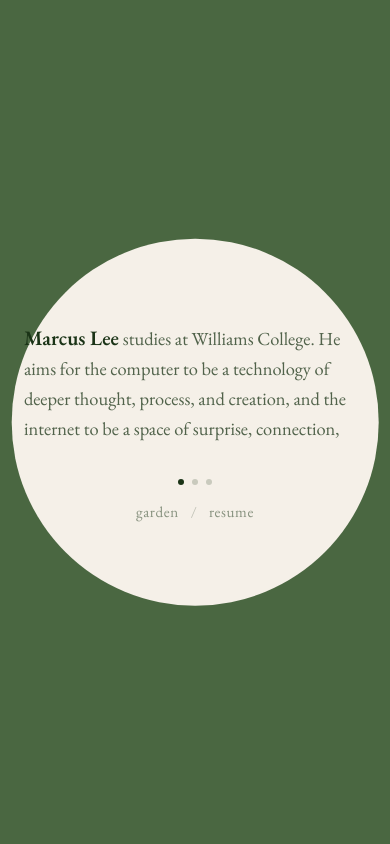
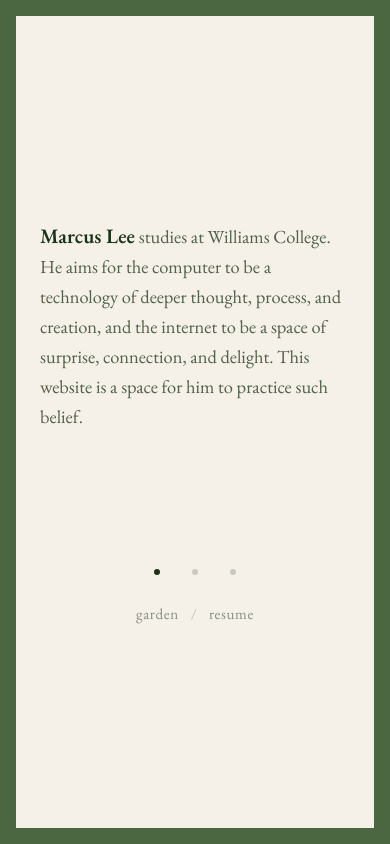
Before and after one commit to marcusnglee/marcusnglee.github.io, a SvelteKit app: page / in a window 390 px wide. Built offline with nearby package versions, Linux system fonts and the light colour scheme.

Commit message:
mobile fixed

```diff
--- a/src/routes/+page.svelte
+++ b/src/routes/+page.svelte
@@ -4,13 +4,15 @@
 
 	let displayedSlide = $state(0);
 	let animState = $state<'idle' | 'exiting' | 'entering'>('idle');
+	let locked = false;
 	let touchStartY = 0;
 
 	const sleep = (ms: number) => new Promise<void>((r) => setTimeout(r, ms));
 
 	async function goToSlide(n: number) {
-		if (n < 0 || n > 2 || n === displayedSlide || animState !== 'idle') return;
+		if (n < 0 || n > 2 || n === displayedSlide || locked) return;
 
+		locked = true;
 		animState = 'exiting';
 		await sleep(340);
 
@@ -21,10 +23,13 @@
 		await sleep(560);
 
 		animState = 'idle';
+		await sleep(300);
+		locked = false;
 	}
 
 	function handleWheel(e: WheelEvent) {
 		e.preventDefault();
+		if (locked) return;
 		goToSlide(e.deltaY > 0 ? displayedSlide + 1 : displayedSlide - 1);
 	}
 
@@ -70,8 +75,9 @@
 				<p class="slide-label">Currently, I'm thinking about</p>
 				<ul class="slide-list">
 					<li>Privacy-preserving ML systems, Federated Learning</li>
-					<li>Streaming Platform's Impact on Music Culture</li>
-					<li>Internet Dark Forest</li>
+					<li>Streaming Platforms' Impact on Music Culture</li>
+					<li>Dark Forest Theory of the Internet</li>
+					<li>Knowledge Bases!</li>
 				</ul>
 			{:else}
 				<p class="slide-label">I always hold curiosity for</p>
@@ -83,6 +89,10 @@
 				</ul>
 			{/if}
 		</div>
+
+		{#if displayedSlide === 0}
+			<span class="scroll-hint" aria-hidden="true">scroll for more</span>
+		{/if}
 
 		<div class="dots">
 			<button class="dot" class:active={displayedSlide === 0} onclick={() => goToSlide(0)} aria-label="Slide 1"></button>
@@ -128,7 +138,7 @@
 		width: 100%;
 		display: flex;
 		flex-direction: column;
-		height: min(380px, 52vmin);
+		height: min(380px, 60vh);
 
 		--color-text-primary: #1a3316;
 		--color-text-secondary: rgba(26, 51, 22, 0.75);
@@ -208,17 +218,30 @@
 	}
 
 	.dot {
+		width: 30px;
+		height: 30px;
+		border-radius: 50%;
+		background: transparent;
+		border: none;
+		padding: 0;
+		cursor: pointer;
+		position: relative;
+	}
+
+	.dot::after {
+		content: '';
+		position: absolute;
+		top: 50%;
+		left: 50%;
+		transform: translate(-50%, -50%);
 		width: 6px;
 		height: 6px;
 		border-radius: 50%;
 		background: rgba(26, 51, 22, 0.2);
-		border: none;
-		padding: 0;
-		cursor: pointer;
 		transition: background 0.3s;
 	}
 
-	.dot.active {
+	.dot.active::after {
 		background: #1a3316;
 	}
 
@@ -249,9 +272,47 @@
 		color: rgba(26, 51, 22, 0.25);
 	}
 
+	/* --- scroll hint --- */
+
+	.scroll-hint {
+		display: block;
+		text-align: center;
+		font-size: var(--text-xs);
+		color: var(--color-text-tertiary);
+		letter-spacing: 0.06em;
+		margin-top: var(--space-6);
+		animation: hintFade 4s ease-in-out forwards;
+		pointer-events: none;
+	}
+
+	@keyframes hintFade {
+		0%, 60% { opacity: 1; }
+		100%    { opacity: 0; }
+	}
+
 	@media (max-width: 600px) {
 		.hero {
-			padding: var(--space-6);
+			padding: var(--space-4);
+		}
+
+		.hero-circle {
+			width: calc(100% - var(--space-8));
+			height: calc(100% - var(--space-8));
+			top: 50%;
+			left: 50%;
+			transform: translate(-50%, -50%);
+			border-radius: 0;
+		}
+
+		.hero-content {
+			max-width: 100%;
+			height: auto;
+			min-height: auto;
+			padding: 0 var(--space-6);
+		}
+
+		.slide-list li {
+			font-size: var(--text-base);
 		}
 	}
 </style>
--- a/src/routes/resume/+page.svelte
+++ b/src/routes/resume/+page.svelte
@@ -44,7 +44,7 @@
 		position: fixed;
 		width: min(860px, 94vmin);
 		height: min(860px, 94vmin);
-		background-color: #1d4a45;
+		background-color: #122e2b;
 		border-radius: 50%;
 		top: 50%;
 		left: 50%;
@@ -68,6 +68,25 @@
 
 	.back-link:hover {
 		color: rgba(253, 244, 236, 0.85);
+	}
+
+	@media (max-width: 640px) {
+		.back-link {
+			position: relative;
+			left: auto;
+			top: auto;
+			display: block;
+			padding: var(--space-4) var(--space-4) 0;
+			z-index: 10;
+		}
+
+		.hero-section {
+			height: calc(100dvh - 3rem);
+		}
+
+		.timeline-section {
+			padding-bottom: var(--space-16);
+		}
 	}
 
 	.page {
```
Also changed, not shown: src/routes/garden/+page.svelte (+14 -0 lines), src/routes/work/+page.svelte (+32 -0 lines), src/lib/styles/components/prose.css.
